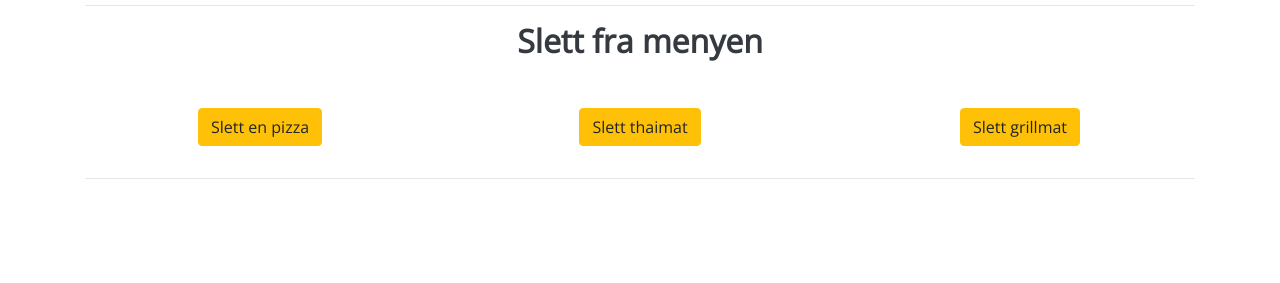
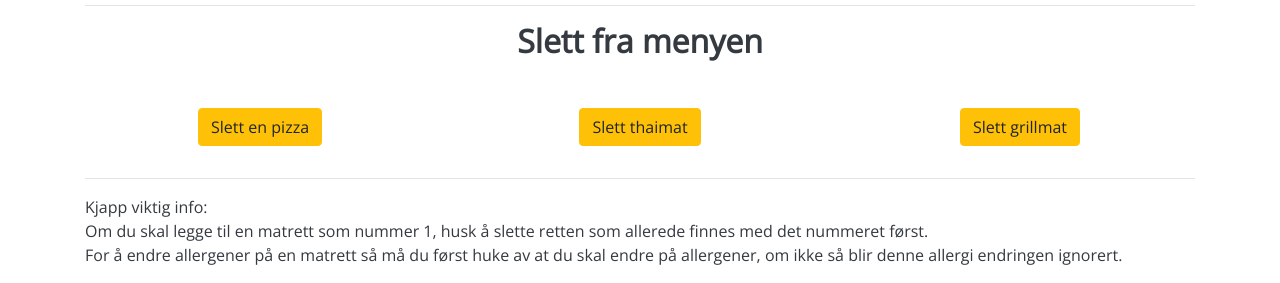
Before and after one commit to Bjolun/saltnes-pizza---grill, a Flask app: page /add_confirm in a window 1280 px wide. Shown: the part 664-947 px from the top of the page. Before the commit the page ends 843 px from the top, so only its background shows below. Run offline with Flask 2, Linux system fonts and the light colour scheme; a user stored in the database is signed in; some libraries are stand-ins or nearby versions.

Commit message:
edited some info related to forms and allergies. also altered the main image

```diff
--- a/app/forms.py
+++ b/app/forms.py
@@ -1,5 +1,5 @@
 from flask_wtf import FlaskForm
-from wtforms import StringField, SubmitField, IntegerField, PasswordField, SelectMultipleField
+from wtforms import StringField, SubmitField, IntegerField, PasswordField, SelectMultipleField, RadioField
 from wtforms import validators, widgets
 
 allergies_list = [('Melk','Melk'),('Hvetegluten','Hvetegluten'),('Selleri','Selleri'),('Sennep','Sennep'),('Soya','Soya'),('Skalldyr','Skalldyr'),('Nøtter','Nøtter'),('Egg','Egg'),('Sesam','Sesam'),('Fisk','Fisk')]
@@ -36,6 +36,7 @@ class AddGrill(FlaskForm):
 class DeleteFood(FlaskForm):
 
     idDel = IntegerField(u'Id-Nummer på retten du vil slette.',[validators.Required()])
+    del_confirm = RadioField(u"Bekreft",choices=[('ja','Ja, jeg vil slette denne retten')])
     submit = SubmitField('Slett')
 
 class EditPizzaAndThai(FlaskForm):
@@ -44,6 +45,7 @@ class EditPizzaAndThai(FlaskForm):
     name = StringField(u'Nytt Navn')
     description = StringField(u'Endre beskrivelse')
     price = StringField(u'Endre pris')
+    allergies_check = SelectMultipleField(u'Allergi-sjekk', choices=[("yes",'Huk av for å endre på allergier')],option_widget=widgets.CheckboxInput(),widget=widgets.ListWidget(prefix_label=False))
     allergies = SelectMultipleField(u'Velg allergener for maten',choices=allergies_list,option_widget=widgets.CheckboxInput(),widget=widgets.ListWidget(prefix_label=False))
     submit = SubmitField('Lagre endringer')
 
@@ -56,6 +58,7 @@ class EditGrill(FlaskForm):
     price_small = StringField(u'Endre pris på liten rett (Bruk mellomrom for å fjerne nåværende pris)')
     price_medium = StringField(u'Endre pris på medium rett (Bruk mellomrom for å fjerne nåværende pris)')
     price_large = StringField(u'Endre pris på stor rett (Bruk mellomrom for å fjerne nåværende pris)')
+    allergies_check = SelectMultipleField(u'Allergi-sjekk', choices=[("yes",'Huk av for å endre på allergier')],option_widget=widgets.CheckboxInput(),widget=widgets.ListWidget(prefix_label=False))
     allergies = SelectMultipleField(u'Velg allergener for maten',choices=allergies_list,option_widget=widgets.CheckboxInput(),widget=widgets.ListWidget(prefix_label=False))
     submit = SubmitField('Lagre endringer')
 
--- a/app/templates/confirm.html
+++ b/app/templates/confirm.html
@@ -95,6 +95,13 @@
         </div>
       </div>
       <hr>
+      <div class="row">
+        <div class="col-12">
+          <p class="text-dark">Kjapp viktig info: <br>
+          Om du skal legge til en matrett som nummer 1, husk å slette retten som allerede finnes med det nummeret først.<br>
+          For å endre allergener på en matrett så må du først huke av at du skal endre på allergener, om ikke så blir denne allergi endringen ignorert.</p>
+        </div>
+      </div>
     </div>
   </body>
 </html>
--- a/app/templates/delete.html
+++ b/app/templates/delete.html
@@ -44,6 +44,7 @@
             {{ form.idDel.label(class='font-weight-bold') }}
             {{ form.idDel(class='form-control') }}
             <br>
+            {{ form.del_confirm(style="list-style-type:none;",class="pl-0") }}
             {{ form.submit(class='btn btn-warning') }}
           </form>
         </div>
--- a/app/templates/edit_thai.html
+++ b/app/templates/edit_thai.html
@@ -53,6 +53,9 @@
             {{ form.price.label(class='font-weight-bold')}}
             {{ form.price(class='form-control')}}
             <br>
+            {{ form.allergies_check(style="list-style-type:none;",class="pl-4") }}
+            {{ form.allergies(style="list-style-type:none;",class="pl-4") }}
+            <br>
             {{ form.submit(class='btn btn-warning') }}
           </form>
         </div>
--- a/app/templates/editgrill.html
+++ b/app/templates/editgrill.html
@@ -59,6 +59,7 @@
             {{ form.price_large.label(class='font-weight-bold')}}
             {{ form.price_large(class='form-control')}}
             <br>
+            {{ form.allergies_check(style="list-style-type:none;", class="pl-4") }}
             {{ form.allergies(style="list-style-type:none;",class="pl-4") }}
             <br>
             {{ form.submit(class='btn btn-warning') }}
--- a/app/templates/editpizza.html
+++ b/app/templates/editpizza.html
@@ -53,6 +53,7 @@
             {{ form.price.label(class='font-weight-bold')}}
             {{ form.price(class='form-control')}}
             <br>
+            {{ form.allergies_check(style="list-style-type:none;",class="pl-4") }}
             {{ form.allergies(style="list-style-type:none;",class="pl-4") }}
             <br>
             {{ form.submit(class='btn btn-warning') }}
--- a/app/views.py
+++ b/app/views.py
@@ -26,13 +26,13 @@ def addpizza():
 		id = int(form.id.data)
 		name = form.name.data
 		description = form.description.data
-		allergies = form.allergies.data
+		allergies = ' '.join(form.allergies.data)
 		price = form.price.data
 		new_pizza = PizzaMenu(id=id,title=name,description=description,allergies=allergies,price=price)
 		db.session.add(new_pizza)
 		db.session.commit()
 
-		return redirect(url_for('add_confirm'))
+		return redirect(url_for('addpizza'))
 
 	return render_template('forms.html', form=form, title=title, menu=pizzamenu)
 
@@ -50,13 +50,13 @@ def addthai():
 		id = int(form.id.data)
 		name = form.name.data
 		description = form.description.data
-		allergies = form.allergies.data
+		allergies = ' '.join(form.allergies.data)
 		price = form.price.data
 		new_pizza = ThaiMenu(id=id,title=name,description=description,allergies=allergies,price=price)
 		db.session.add(new_pizza)
 		db.session.commit()
 
-		return redirect(url_for('add_confirm'))
+		return redirect(url_for('addthai'))
 
 	return render_template('forms.html', form=form, title=title, menu=thaimenu)
 
@@ -74,7 +74,7 @@ def addgrill():
 		id = int(form.id.data)
 		name = form.name.data
 		description = form.description.data
-		allergies = form.allergies.data
+		allergies = ' '.join(form.allergies.data)
 		price_small = form.price_small.data
 		price_medium = form.price_medium.data
 		price_large = form.price_large.data
@@ -82,7 +82,7 @@ def addgrill():
 		db.session.add(new_pizza)
 		db.session.commit()
 
-		return redirect(url_for('add_confirm'))
+		return redirect(url_for('addgrill'))
 
 	return render_template('forms.html', form=form, title=title, menu=grillmenu)
 
@@ -108,7 +108,7 @@ def delete_pizza():
 		db.session.delete(delete)
 		db.session.commit()
 
-		return redirect(url_for('add_confirm'))
+		return redirect(url_for('delete_pizza'))
 
 	return render_template('delete.html', form=form, title=title, menu=pizzamenu)
 
@@ -122,13 +122,14 @@ def delete_thai():
 	thaimenu = ThaiMenu.query.all()
 
 	if form.validate_on_submit():
-		id = form.idDel.data
-		delete = ThaiMenu.query.get(id)
+		if del_confirm.data == "ja":
+			id = form.idDel.data
+			delete = ThaiMenu.query.get(id)
 
-		db.session.delete(delete)
-		db.session.commit()
+			db.session.delete(delete)
+			db.session.commit()
 
-		return redirect(url_for('add_confirm'))
+		return redirect(url_for('delete_thai'))
 
 	return render_template('delete.html', form=form, title=title, menu=thaimenu)
 
@@ -149,7 +150,7 @@ def delete_grill():
 		db.session.delete(delete)
 		db.session.commit()
 
-		return redirect(url_for('add_confirm'))
+		return redirect(url_for('delete_grill'))
 
 	return render_template('delete.html', form=form, title=title, menu=grillmenu)
 
@@ -178,11 +179,14 @@ def edit_pizza():
 			db.session.query(PizzaMenu).filter(PizzaMenu.id == id).update({'price': form.price.data})
 			db.session.commit()
 
-		if form.allergies.data != "":
-			db.session.query(PizzaMenu).filter(PizzaMenu.id == id).update({'allergies': ' '.join(form.allergies.data)})
-			db.session.commit()
+		try:
+			if form.allergies_check.data[0]:
+				db.session.query(PizzaMenu).filter(PizzaMenu.id == id).update({'allergies': ' '.join(form.allergies.data)})
+				db.session.commit()
+		except:
+			pass
 
-		return redirect(url_for('add_confirm'))
+		return redirect(url_for('edit_pizza'))
 
 
 	return render_template('editpizza.html', form = form, title = title, menu=pizzamenu)
@@ -211,7 +215,7 @@ def edit_thai():
 			db.session.query(ThaiMenu).filter(ThaiMenu.id == id).update({'price': form.price.data})
 			db.session.commit()
 
-		return redirect(url_for('add_confirm'))
+		return redirect(url_for('edit_thai'))
 
 	return render_template('edit_thai.html', form = form, title = title, menu=thaimenu)
 
@@ -247,7 +251,7 @@ def edit_grill():
 			db.session.query(GrillMenu).filter(GrillMenu.id == id).update({'price_large': form.price_large.data})
 			db.session.commit()
 
-		return redirect(url_for('add_confirm'))
+		return redirect(url_for('edit_grill'))
 
 	return render_template('editgrill.html', form = form, title = title, menu=grillmenu)
 
```
Also changed, not shown: app/templates/base.html (+3 -4 lines), app/data.sqlite.
